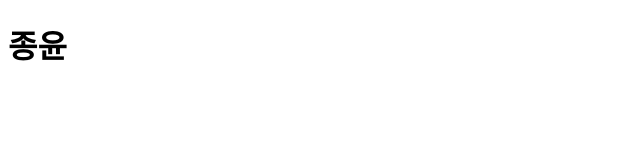
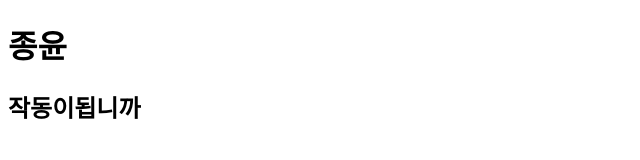
Before and after one commit to kimjongyoon96/pleasework, a plain HTML site: page index.html in a window 1280 px wide. Shown: the whole page, without its empty margins (0-640 px from the left). Drawn offline with Linux system fonts and the light colour scheme.

Commit message:
작동이 됩니까

```diff
--- a/index.html
+++ b/index.html
@@ -8,5 +8,6 @@
 </head>
 <body>
   <h1>종윤</h1>
+  <h2>작동이됩니까</h2>
 </body>
 </html>
```
